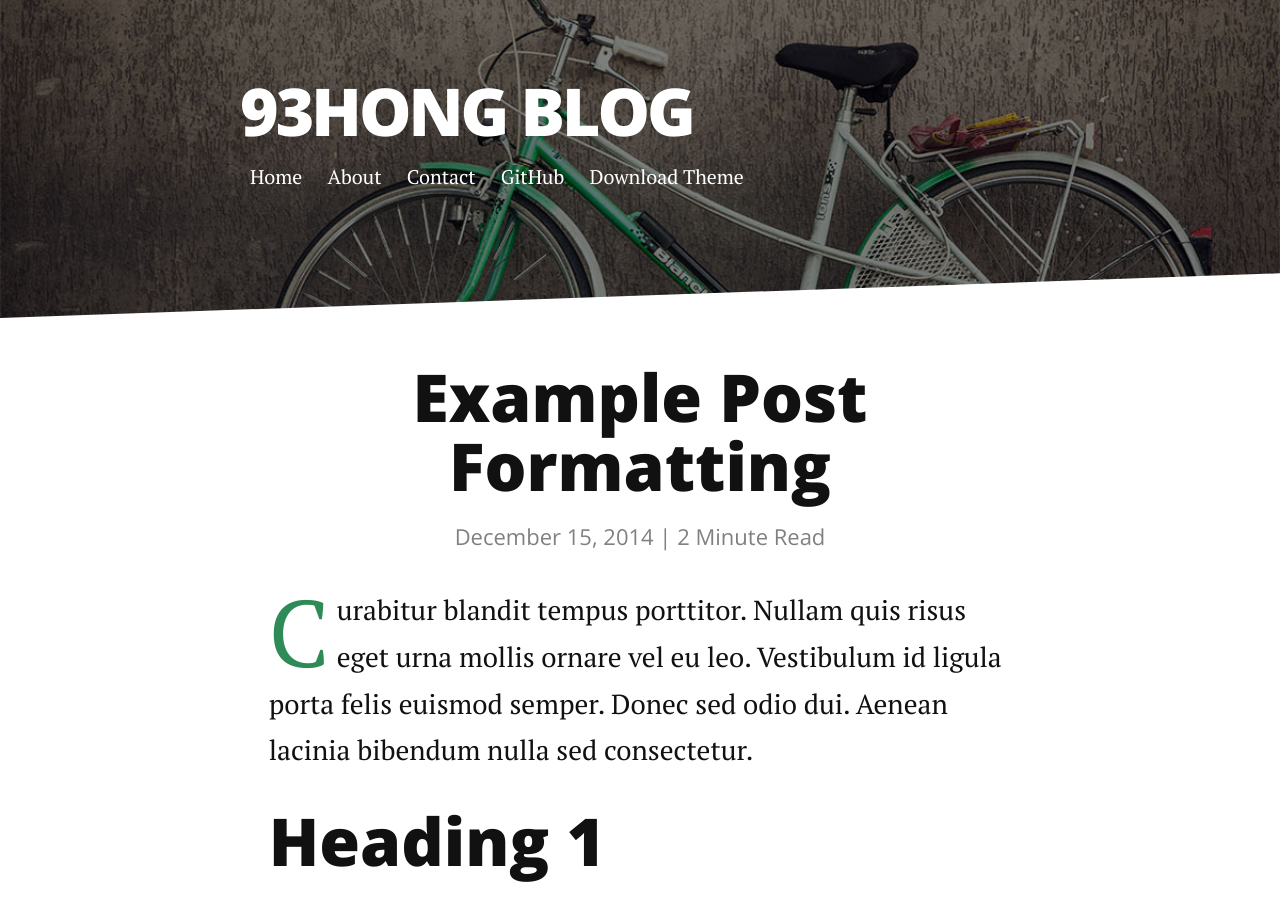
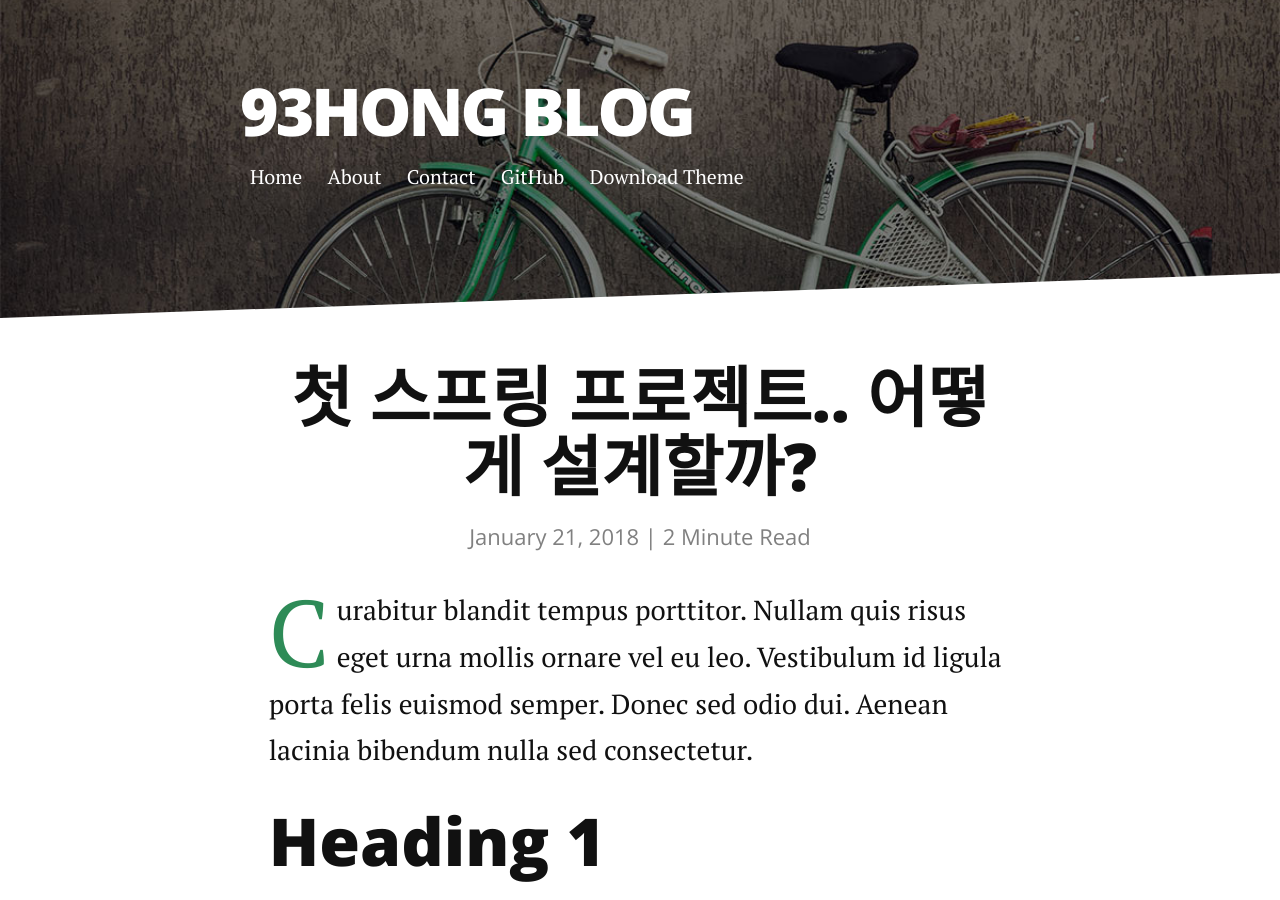
Before and after one commit to 93Hong/93Hong.github.io, a Jekyll site: the page built from _posts/2014-12-15-example-post-formatting.markdown, in a window 1280 px wide and 900 px high. Built offline with Jekyll 4.4.1, drawn with Linux system fonts in a browser that asks for light colours; nearby versions of some CDN libraries; some of the changed text lies outside the part shown.

Commit message:
마크다운 문법 연습

```diff
--- a/_posts/2014-12-15-example-post-formatting.markdown
+++ b/_posts/2014-12-15-example-post-formatting.markdown
@@ -1,7 +1,7 @@
 ---
 layout: post
-title:  "Example Post Formatting"
-date:   2014-12-15
+title:  "첫 스프링 프로젝트.. 어떻게 설계할까?"
+date:   2018-01-21
 description: This is a post description for meta purposes. This is also the excerpt of the article that shows up on the index/home page. Change this in the post YAML.
 ---
 
--- a/_posts/2018-01-15-first-post.markdown
+++ b/_posts/2018-01-15-first-post.markdown
@@ -8,8 +8,9 @@
 <p class="intro"><span class="dropcap">자</span>신의 삶에서 일어나는 좋은 일들을 깨닫지 못하는 사람에게는 하루하루가 매일 해가 뜨고 지는 것처럼 똑같을 수밖에 없다. -연금술사</p>
 
 NHN 기술교육에 들어간지 4일차.. 기술교육 첫주는 월화수목 금금금이였지만
+
 다른 회사에 간 친구들도 교육기간은 다들 비슷한 것 같다.
---
+
 9주간 교육기간 동안이라도 좀 더 열심히 살고싶고, 9주 후 지금과는 많이 달랐으면 한다.
---
+
 하루가 시작할 때 오늘 일어날 좋은 일을 꿈꾸며, 하루를 마무리 할 때 오늘의 좋은일을 생각하고 싶다.
```
